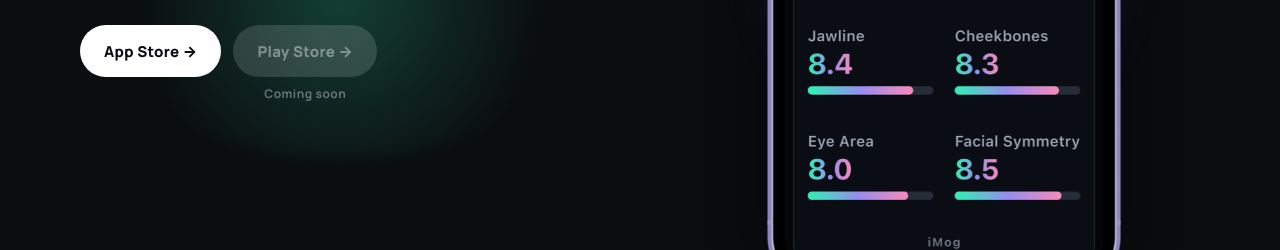
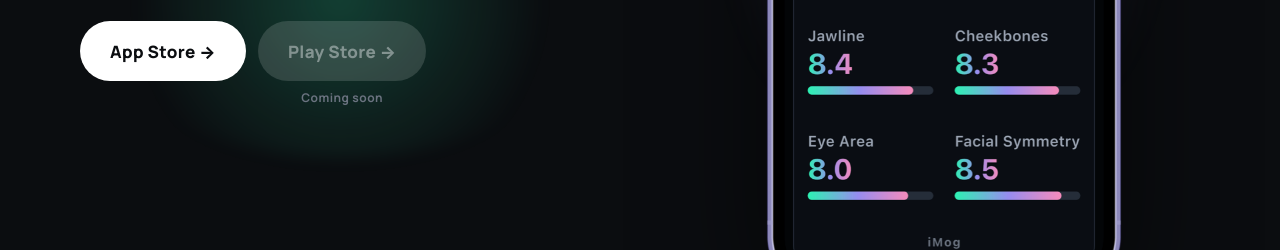
Before and after one commit to yuruojie777/justvid-display, a plain HTML site: page imog/index.html in a window 1280 px wide. Shown: the part 550-800 px from the top of the page. Drawn offline with Linux system fonts and the light colour scheme.

Commit message:
Increase store CTA button size.
Co-authored-by: Cursor <cursoragent@cursor.com>

```diff
--- a/imog/index.html
+++ b/imog/index.html
@@ -216,13 +216,13 @@
             display: inline-flex;
             align-items: center;
             justify-content: center;
-            gap: 8px;
-            min-height: 52px;
-            padding: 0 24px;
+            gap: 10px;
+            min-height: 60px;
+            padding: 0 30px;
             border-radius: 999px;
             border: none;
             font: inherit;
-            font-size: 15px;
+            font-size: 17px;
             font-weight: 800;
             letter-spacing: 0.02em;
             transition: transform 140ms ease, opacity 140ms ease;
```
